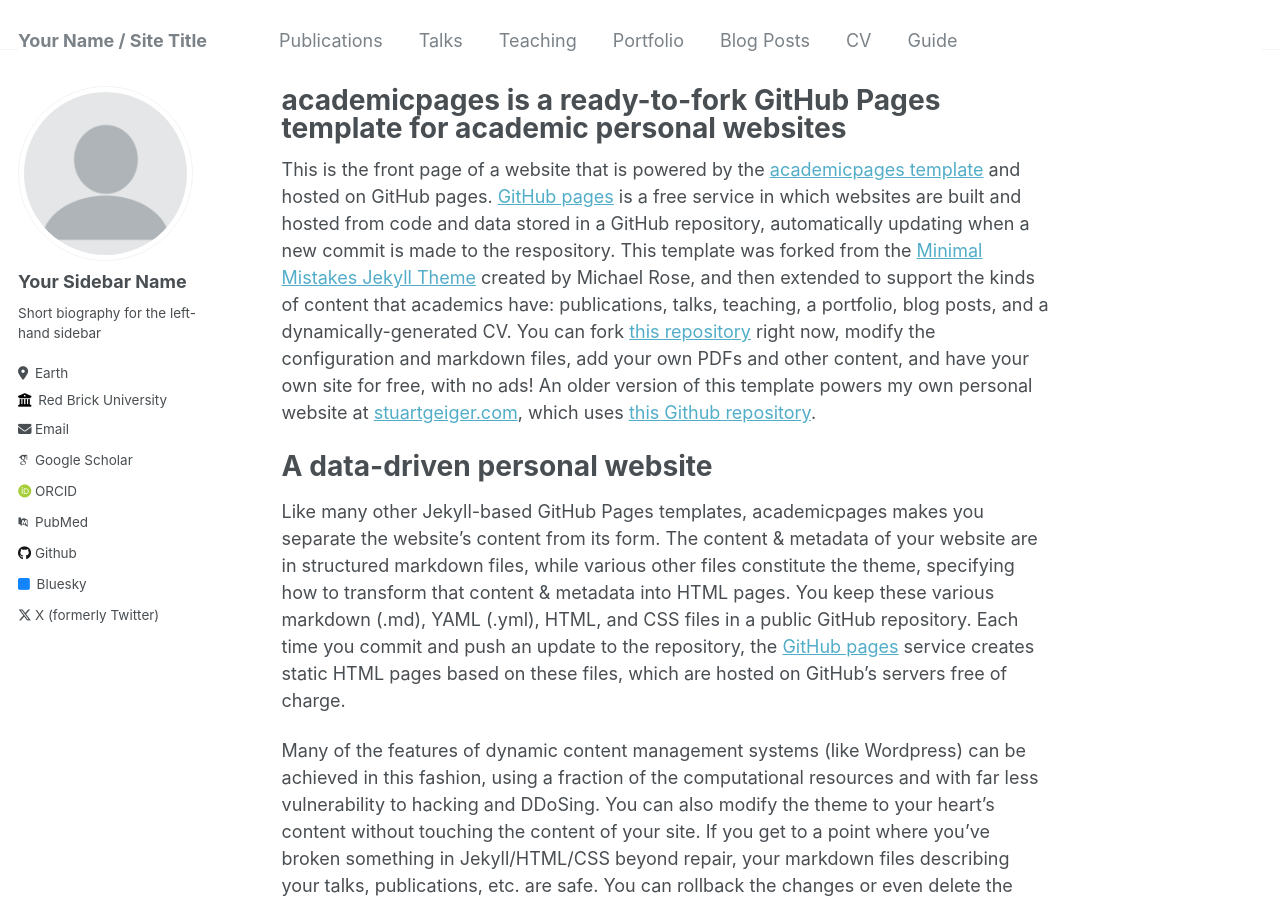
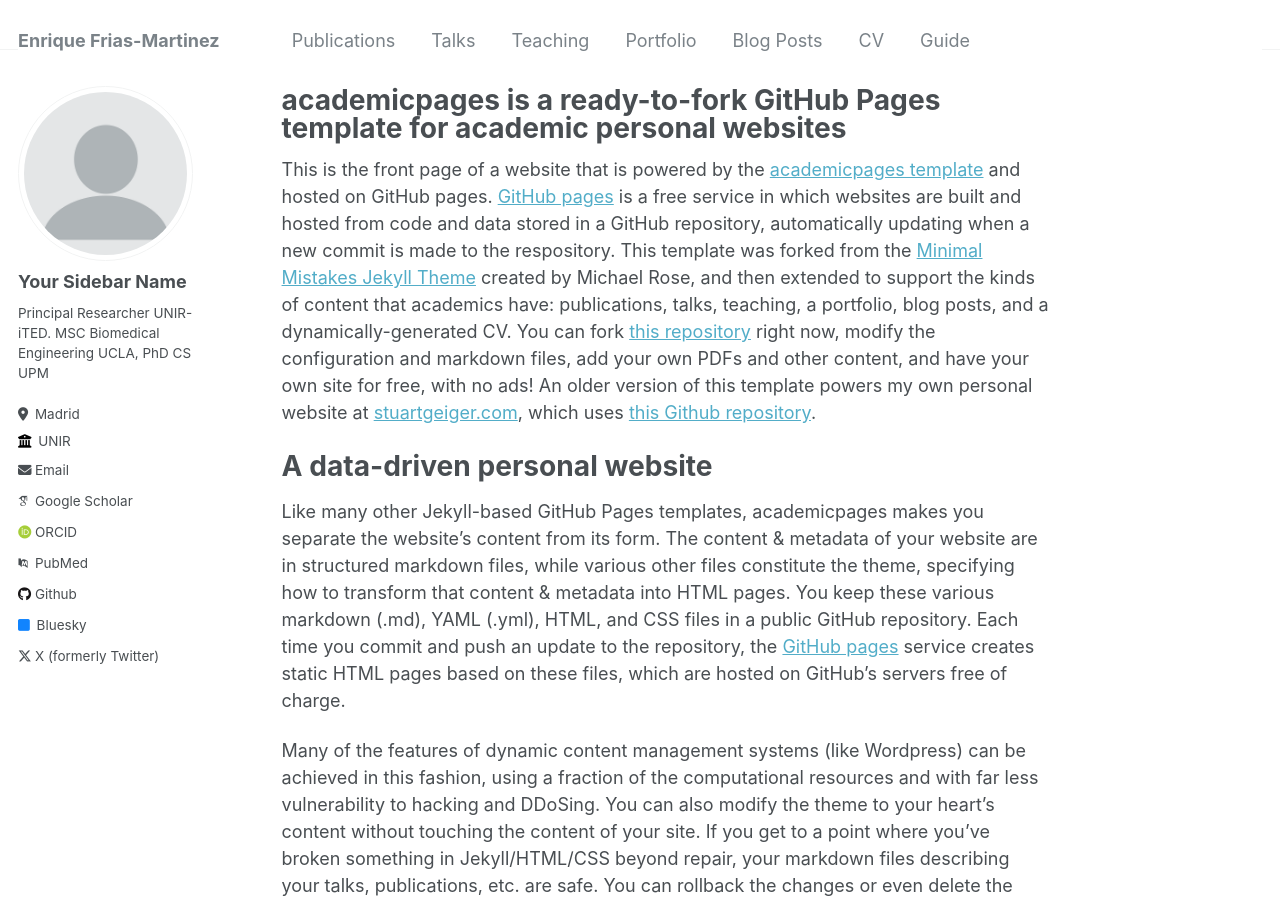
Before and after one commit to ENriqueFRiasM/TEST1, a Jekyll site: the page built from _pages/about.md, in a window 1280 px wide and 900 px high. Built offline with Jekyll 4.4.1, drawn with Linux system fonts in a browser that asks for light colours; some web fonts are replaced.

Commit message:
Update _config.yml

```diff
--- a/_config.yml
+++ b/_config.yml
@@ -8,7 +8,7 @@
 
 # Basic Site Settings
 locale                   : "en-US"
-title                    : "Your Name / Site Title"
+title                    : "Enrique Frias-Martinez"
 title_separator          : "-"
 name                     : &name "Your Name"
 description              : &description "personal description"
@@ -24,9 +24,9 @@ author:
   avatar           : "profile.png"
   name             : "Your Sidebar Name"
   pronouns         : # example: "she/her"
-  bio              : "Short biography for the left-hand sidebar"
-  location         : "Earth"
-  employer         : "Red Brick University"
+  bio              : "Principal Researcher UNIR-iTED. MSC Biomedical Engineering UCLA, PhD CS UPM"
+  location         : "Madrid"
+  employer         : "UNIR"
   uri              : # URL
   email            : "none@example.org"
 
```
